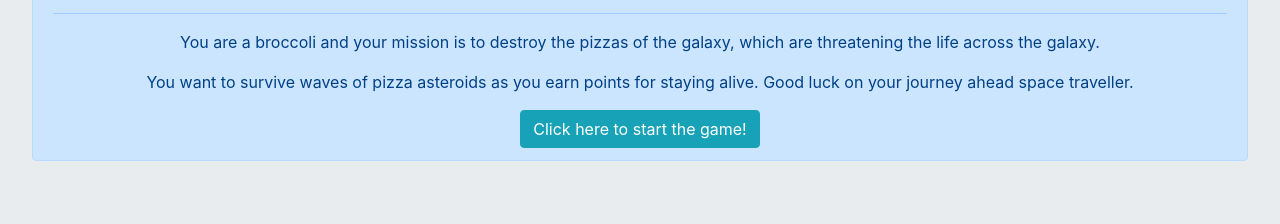
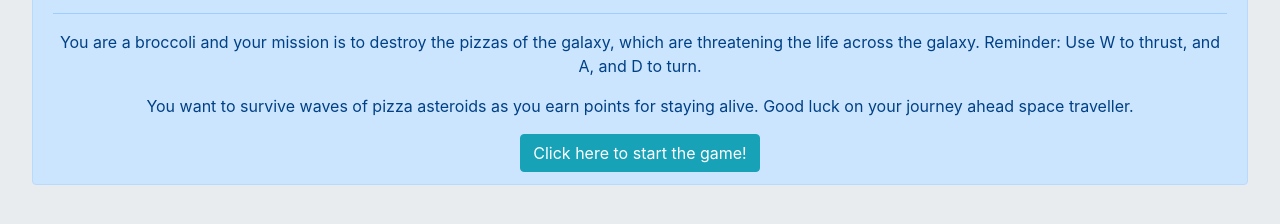
Before and after one commit to intenseness/Asteroids-Game, a plain HTML site: page index.html in a window 1280 px wide. Shown: the part 202-426 px from the top of the page. Drawn offline with nearby package versions, Linux system fonts and the light colour scheme.

Commit message:
Added insturctions on how to move

```diff
--- a/index.html
+++ b/index.html
@@ -17,7 +17,7 @@
                 <h1 class="display-4">Attack Of The Pizzas</h1>
                 <h2 class="display-5"> By Connor Meny And Gabe Hougard</h2>
                 <hr>
-                <p>You are a broccoli and your mission is to destroy the pizzas of the galaxy, which are threatening the life across the galaxy.</p>
+                <p>You are a broccoli and your mission is to destroy the pizzas of the galaxy, which are threatening the life across the galaxy. Reminder: Use W to thrust, and A, and D to turn.</p>
                 <p>You want to survive waves of pizza asteroids as you earn points for staying alive. Good luck on your journey ahead space traveller.</p>
                 <button type="button" height="500" width="500" position="inline" id="GameButton" class="btn btn-info" onmousedown="startGame()">Click here to start the game!</button>
             </div>
```
